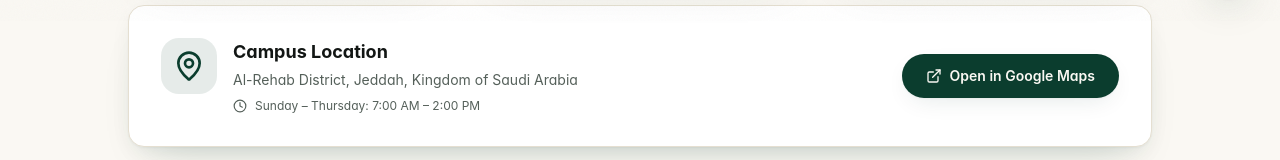
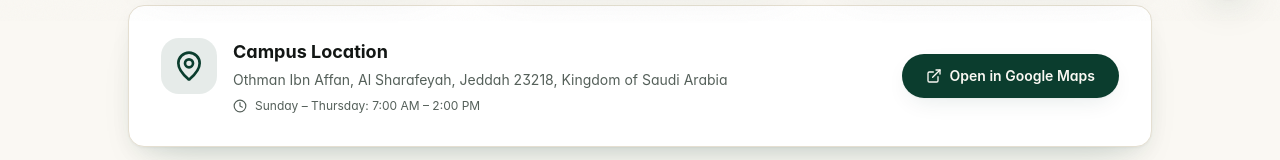
Before and after one commit to fariawebdev/bisesj-homepage-development, a Next.js app: page /en/contact in a window 1280 px wide. Shown: the part 779-939 px from the top of the page. Built offline with nearby package versions, Linux system fonts and the light colour scheme; no server answers.

Commit message:
fix(contact): update official campus street address to Al Sharafeyah and remove stale comment

```diff
--- a/app/[locale]/about-us/page.tsx
+++ b/app/[locale]/about-us/page.tsx
@@ -57,7 +57,7 @@ export default function AboutUsPage() {
             </div>
             <h3 className="mt-4 font-bold text-foreground">Inclusive Culture</h3>
             <p className="mt-2 text-xs text-muted-foreground">
-              Safe, modern campus in Al-Rehab district fostering moral character and global citizenship.
+              Safe, modern campus in Al Sharafeyah district fostering moral character and global citizenship.
             </p>
           </div>
         </div>
--- a/components/site/enquiry.tsx
+++ b/components/site/enquiry.tsx
@@ -158,7 +158,6 @@ export function EnquirySection() {
               </ContactRow>
               <div className="gold-rule opacity-40" />
               <ContactRow icon={<MapPin aria-hidden="true" className="size-5" />} label="Address">
-                {/* [CONFIRM] Replace with the full campus street address. */}
                 <span>{SCHOOL.address}</span>
               </ContactRow>
               <SmartLink
--- a/lib/site-config.ts
+++ b/lib/site-config.ts
@@ -31,7 +31,7 @@ export const SITE_CONFIG = {
       address: 'admissions-info@bisesjsa.com',
       href: 'mailto:admissions-info@bisesjsa.com',
     },
-    address: 'Al-Rehab District, Jeddah, Kingdom of Saudi Arabia',
+    address: 'Othman Ibn Affan, Al Sharafeyah, Jeddah 23218, Kingdom of Saudi Arabia',
     mapUrl: 'https://maps.app.goo.gl/b1y9wDWiEVpdr21BA',
   },
 
```
Also changed, not shown: 1 other file (tests, documents, lock files or other folders).
